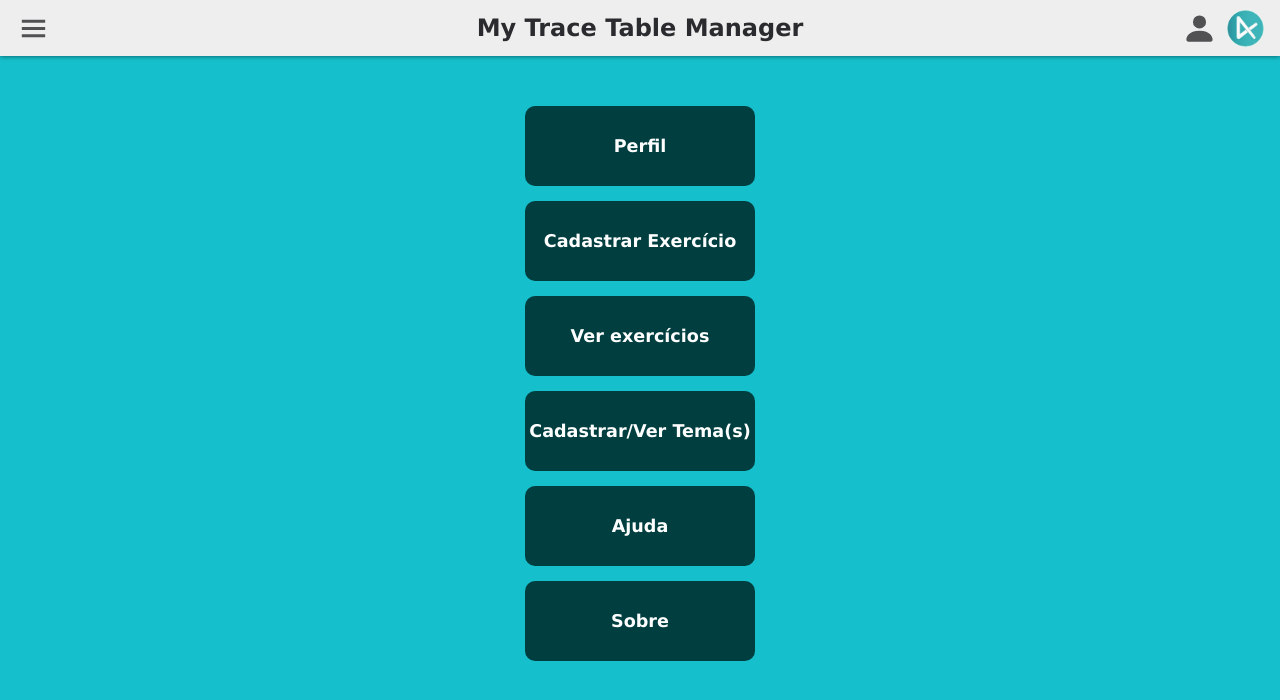
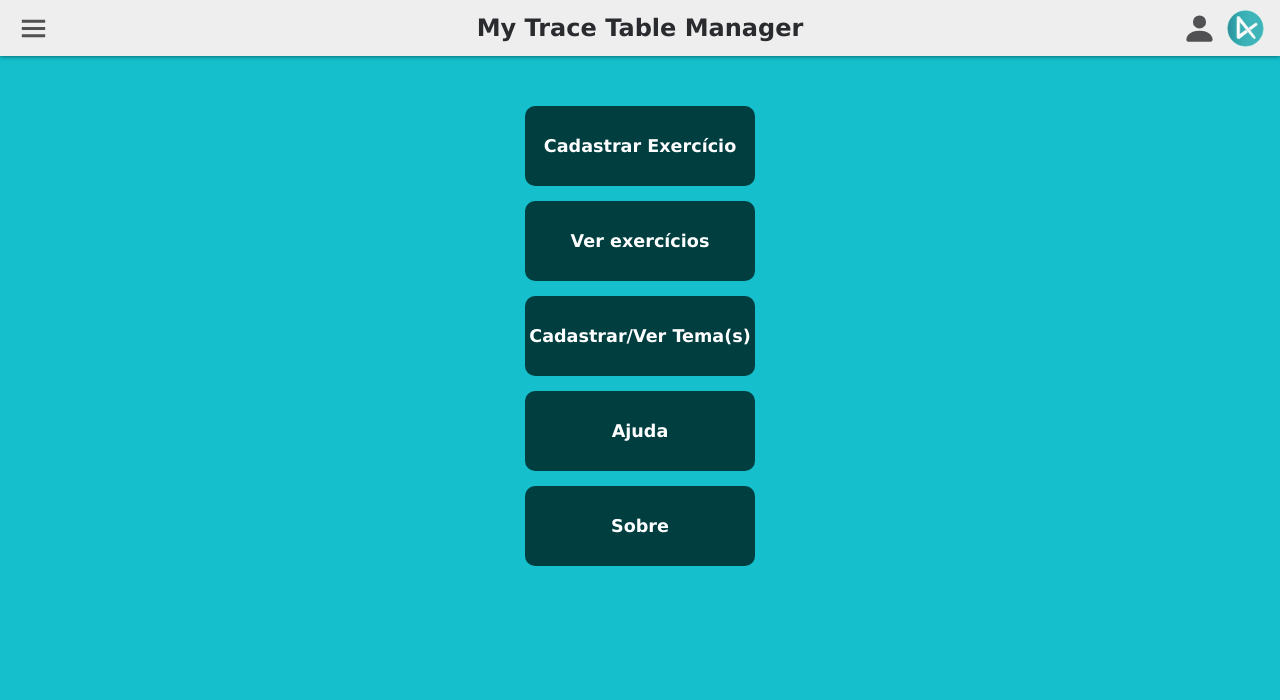
Before and after one commit to a4s-ufpb/My-Trace-Table-Manager, a React (Vite) app: page / in a window 1280 px wide. Shown: the top 700 px of the page. Built offline with nearby package versions, Linux system fonts and the light colour scheme.

Commit message:
Style: removendo botão de perfil da tela principal e do menu lateral

```diff
--- a/src/components/Menu/index.jsx
+++ b/src/components/Menu/index.jsx
@@ -29,7 +29,6 @@ export default function ({ setMenu }) {
 
             <div className={styles.menuItens}>
                 <Link to="/" onClick={() => setMenu(false)}>Início</Link>
-                <Link to="profile" onClick={() => setMenu(false)}>Perfil</Link>
                 {role === "admin" &&
                     <Link to="new-professor" onClick={() => setMenu(false)}>Cadastrar/Ver Professor(es)</Link>
                 }
--- a/src/routes/Home/index.jsx
+++ b/src/routes/Home/index.jsx
@@ -12,7 +12,6 @@ export default function Home() {
 
     return (
         <div className={styles.home}>
-            <Button text="Perfil" action={() => navigate("profile")} />
             {role === "admin" &&
                 <Button text="Cadastrar/Ver Professor(es)" action={() => navigate("new-professor")} />
             }
```
